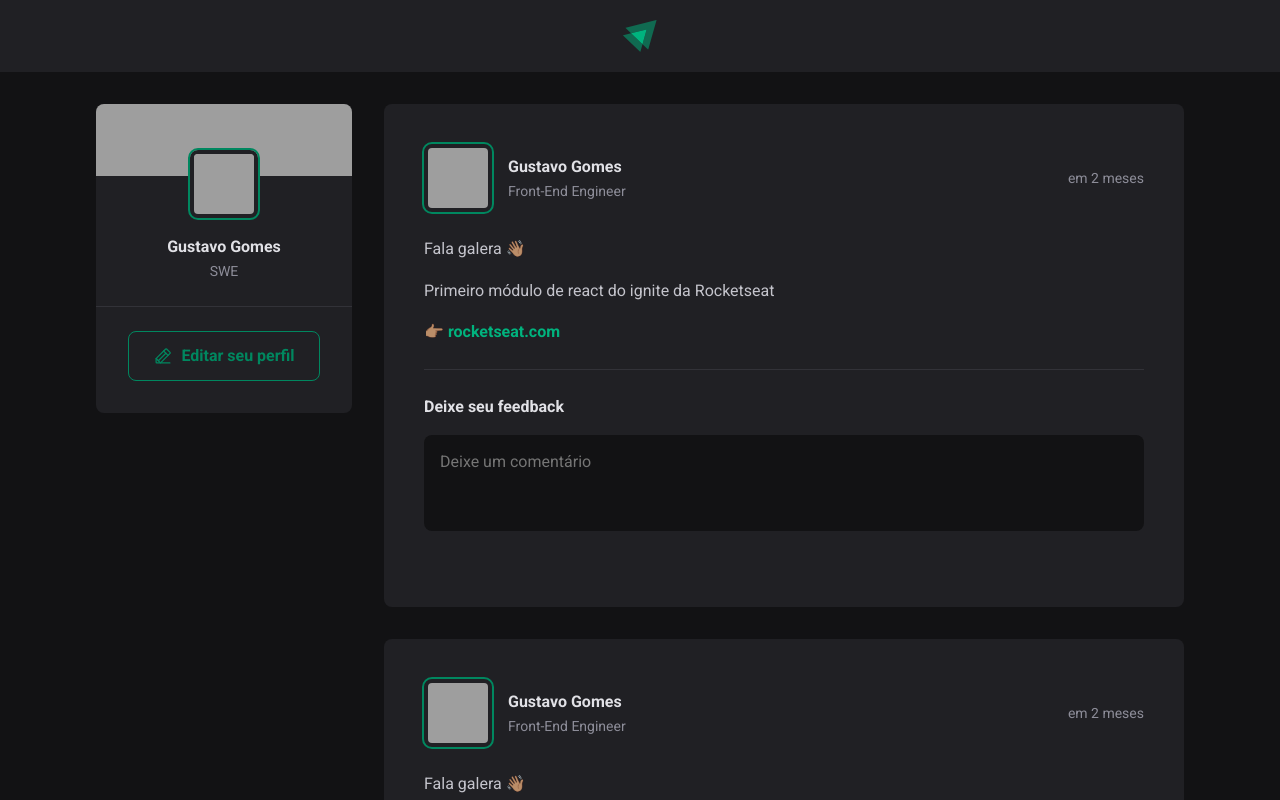
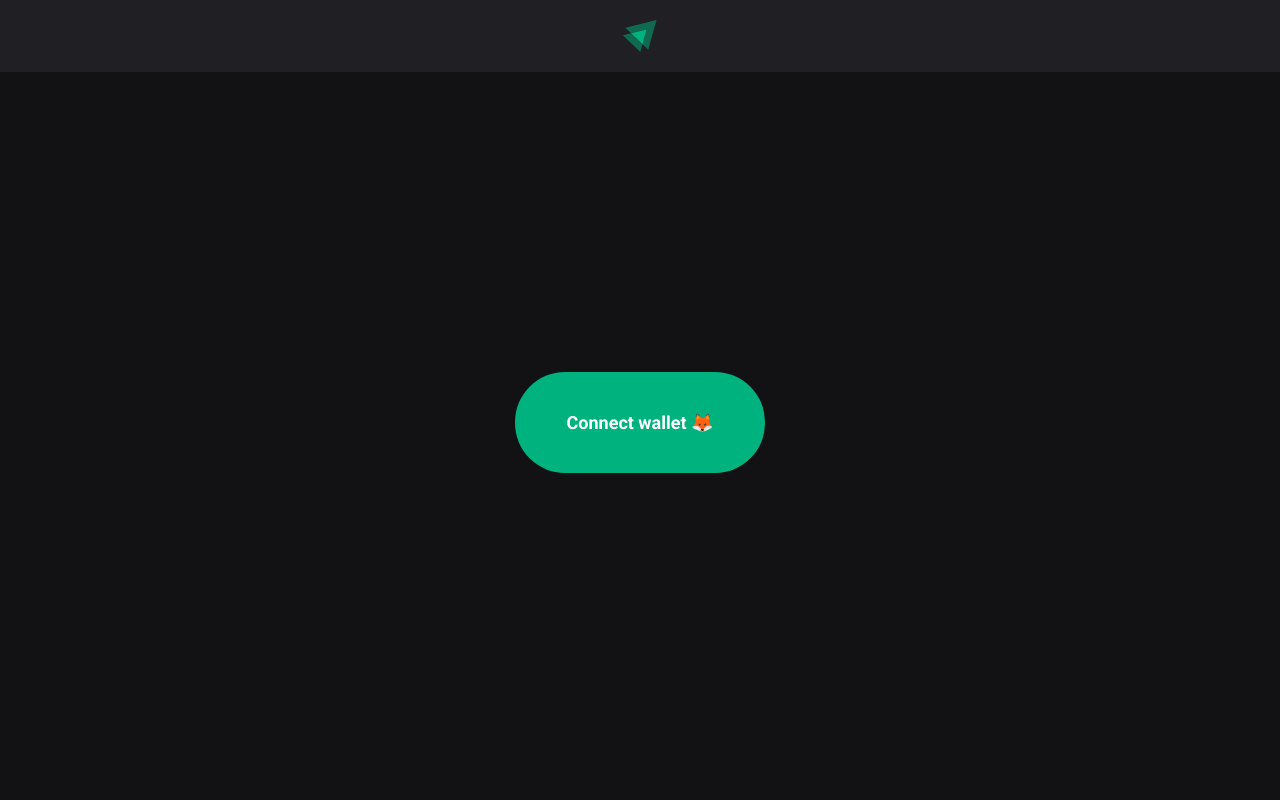
Before and after one commit to GustavoGJesus/ignite-feed, a React (Vite) app: page / in a window 1280 px wide. Shown: the top 800 px of the page. Built offline with nearby package versions, Linux system fonts and the light colour scheme; grey boxes are pictures that could not be loaded.

Commit message:
feat: add connect wallet metamask and validation

```diff
--- a/package.json
+++ b/package.json
@@ -12,7 +12,8 @@
     "date-fns": "^2.29.3",
     "phosphor-react": "^1.4.1",
     "react": "^18.2.0",
-    "react-dom": "^18.2.0"
+    "react-dom": "^18.2.0",
+    "web3": "^1.8.1"
   },
   "devDependencies": {
     "@types/react": "^18.0.17",
--- a/src/App.jsx
+++ b/src/App.jsx
@@ -1,9 +1,13 @@
+import { useState } from 'react';
 import './global.css'
 import styles from './App.module.css'
 
 import { Header } from "./components/Header"
 import { Sidebar } from "./components/Sidebar";
 import { Post } from "./components/Post";
+
+import Web3 from "web3";
+
 
 const posts = [
   {
@@ -55,24 +59,69 @@ const posts = [
 ];
 
 function App() {
+  const [ login, setLogin ] = useState(false);
+
+  const connectWalletHandler = async () => {
+    if (
+      typeof window !== "undefined" &&
+      typeof window.ethereum !== "undefined"
+    ) {
+     await window.ethereum.request({ method: "eth_requestAccounts" });
+      const web3 = new Web3(window.ethereum);
+      console.log("teste");
+      setLogin(true);
+    } else {
+      console.log("connect wallet please");
+    }
+  };
   return (
     <>
       <Header />
 
+      {login ? (
         <div className={styles.wrapper}>
           <Sidebar />
           <main>
-          {posts.map(post => {
+            {posts.map((post) => {
               return (
                 <Post
                   author={post.author}
                   content={post.content}
                   publishedAt={post.publishedAt}
                 />
-            )
+              );
             })}
           </main>
         </div>
+      ) : (
+        <div
+          style={{
+            display: "flex",
+            width: "100%",
+            justifyContent: "center",
+            marginTop: "300px",
+            // background: "red",
+          }}
+        >
+          <button
+            style={{
+              width: "250px",
+              padding: "40px",
+              borderRadius: "50px",
+              cursor: "pointer",
+              border: "none",
+              outline: "none",
+              background: "#00B37E",
+              color: "#FFF",
+              fontWeight: "700",
+              fontSize: "18px",
+            }}
+            onClick={connectWalletHandler}
+          >
+            Connect wallet 🦊
+          </button>
+        </div>
+      )}
     </>
   );
 }
```
Also changed, not shown: 1 other file (tests, documents, lock files or other folders). Lines whose indentation alone changed are shown as unchanged.
